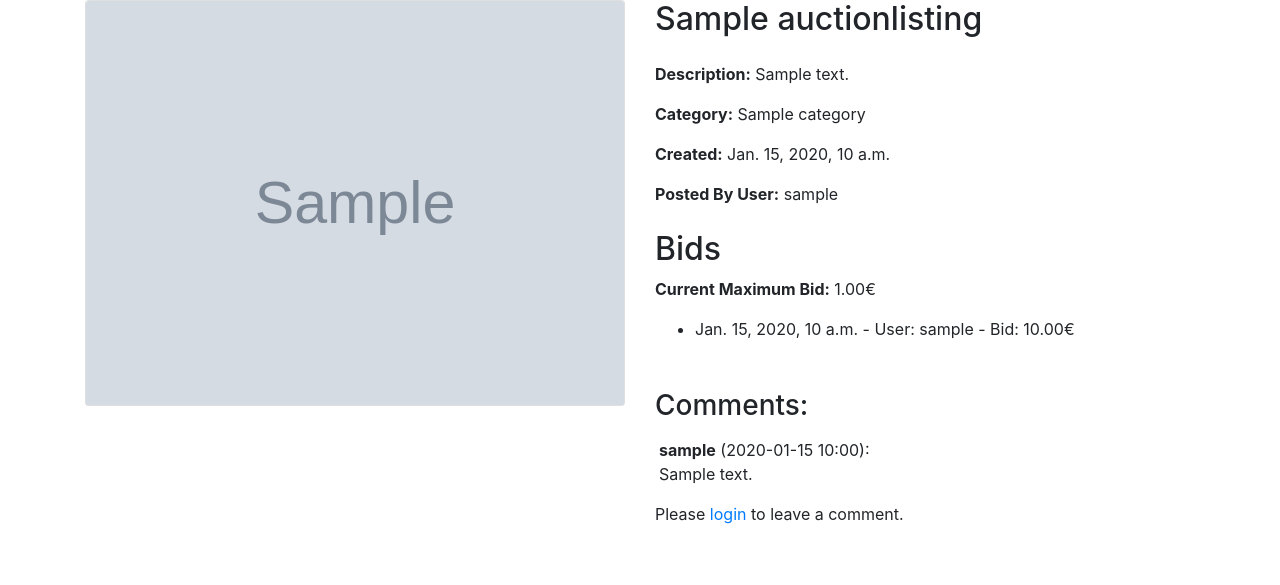
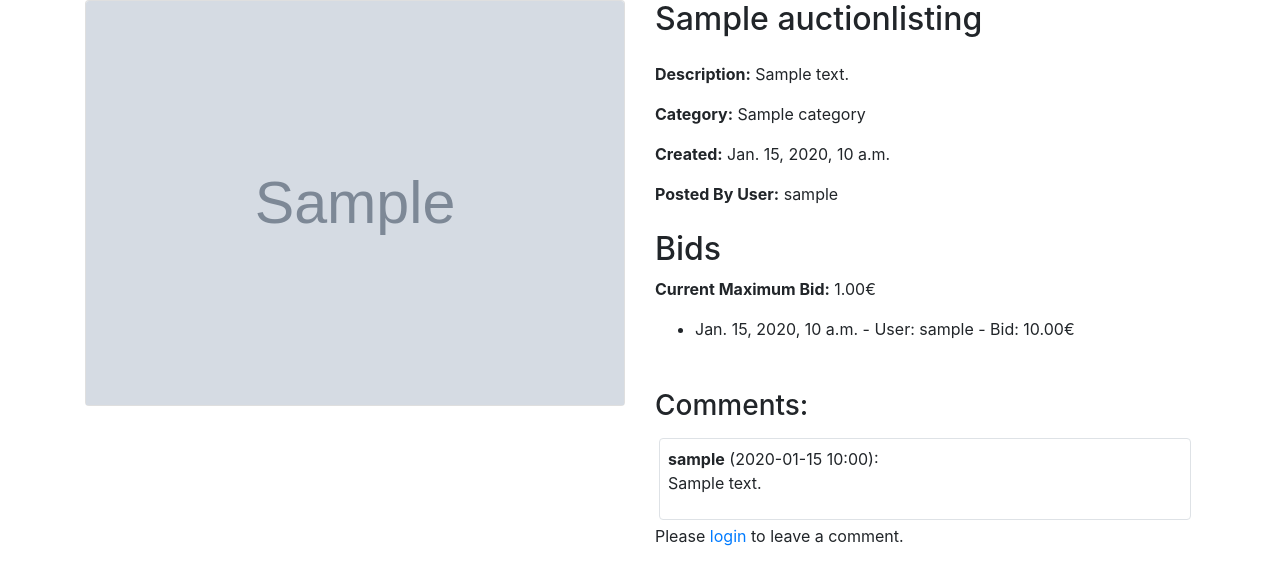
Before and after one commit to aegis945/e-commerce, a Django app: page /listing/1/ in a window 1280 px wide. Shown: the part 187-772 px from the top of the page. Run offline with Django 3.2, Linux system fonts and the light colour scheme; tables that the repository leaves empty hold one stand-in row (values such as "Sample post"); grey boxes marked "Sample" are stand-in pictures; some libraries are stand-ins or nearby versions.

Commit message:
add more styles to comments section

```diff
--- a/auctions/templates/auctions/listing_page.html
+++ b/auctions/templates/auctions/listing_page.html
@@ -91,7 +91,7 @@
                     <h3>Comments:</h3>
                     <div class="comments">
                         {% for comment in listing.comments.all %}
-                            <div class="comment m-1 mt-3">
+                            <div class="comment m-1 mt-3 p-2 border rounded text-break">
                                 <strong>{{ comment.user.username }}</strong> ({{ comment.timestamp|date:"Y-m-d H:i" }}):
                                 <p>{{ comment.comment_text }}</p>
                             </div>
```
